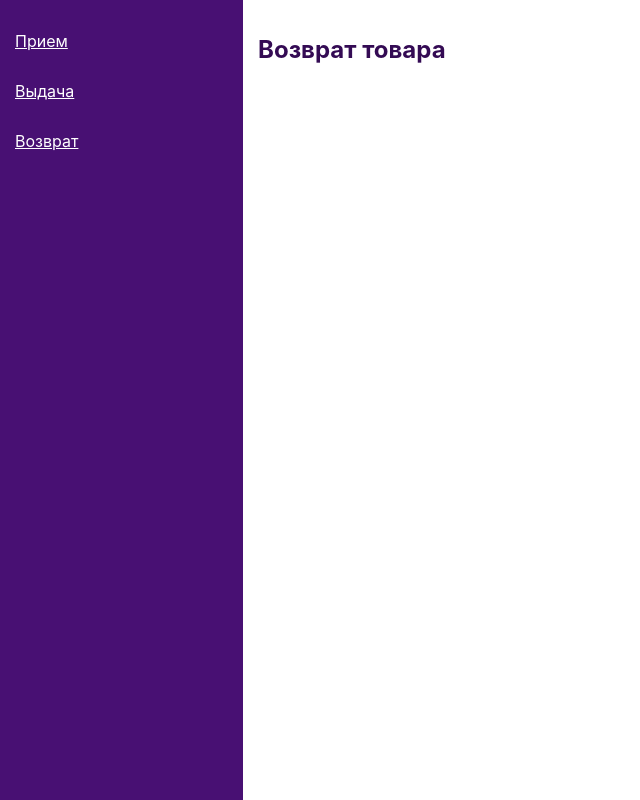
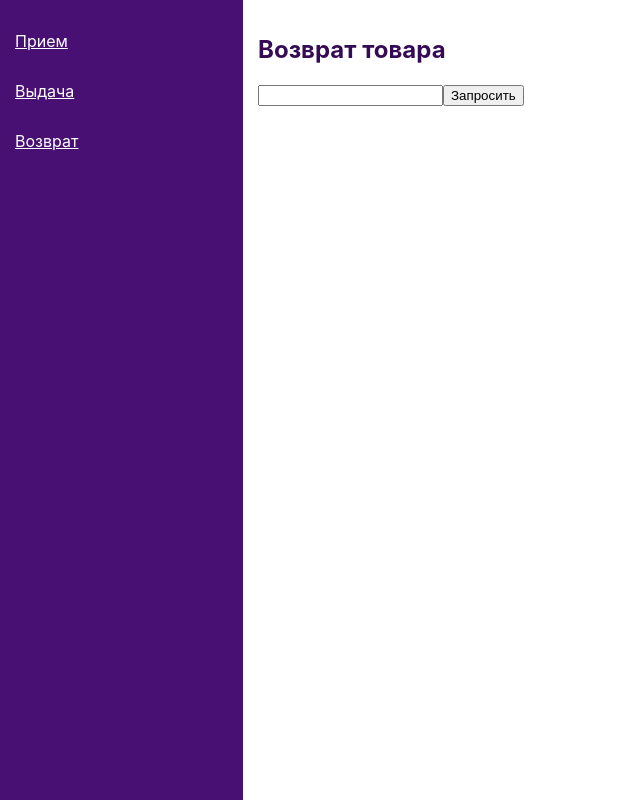
Before and after one commit to paravozz/mai_hakaton_frontend, a React (Create React App) app: page /return in a window 1280 px wide. Shown: the whole page, without its empty margins (0-640 px from the left). Built offline with nearby package versions, Linux system fonts and the light colour scheme.

Commit message:
мок - возврат товара (нужно уточнить данные)

```diff
--- a/src/common/api.ts
+++ b/src/common/api.ts
@@ -145,6 +145,18 @@ class Api {
       return deliveryData;
     });
   }
+
+  static postReturn = (deliveryId: number, returnedItems: any) => {
+    return delay(1000).then(() => {
+      const delivery = Object.values(deliveries).find(d => d.id === deliveryId);
+
+      if (delivery) {
+        return { ...delivery, returnedItems };
+      }
+
+      return returnedItems;
+    });
+  }
 }
 
 
--- a/src/components/Delivery.tsx
+++ b/src/components/Delivery.tsx
@@ -37,7 +37,7 @@ const Delivery: React.FunctionComponent<IDeliveryProps> = ({ delivery, onDeliver
 
       <div className="delivery-data">
         <div className="delivery-items-list">
-          <h3>Товары:<br /><small>Отметьте товары, которые забрал получатель</small></h3>
+          <h3>Товары:<br /><small>Отметьте обработанные товары</small></h3>
           {delivery.items.map(item => (
             <div className="delivery-item" key={item.id}>
               <span>
--- a/src/containers/ItemReturn.tsx
+++ b/src/containers/ItemReturn.tsx
@@ -1,9 +1,81 @@
 import * as React from 'react';
+import { IDelivery } from '../common/types';
+import Api from '../common/api';
+import Delivery from '../components/Delivery';
 
 const ItemReturn = () => {
+  const [userCode, setUserCode] = React.useState('');
+  const [currentDelivery, setCurrentDelivery] = React.useState<IDelivery | null>(null);
+
+  const [isFetching, setIsFetching] = React.useState(false);
+
+  const [isSuccessfullyProcessed, setIsSuccessfullyProcessed] = React.useState(false);
+  const [error, setError] = React.useState<string | null>(null);
+
+  const getCurrentDelivery = () => {
+    setIsFetching(true);
+    setError(null);
+
+    Api.getDelivery(userCode)
+      .then(delivery => setCurrentDelivery(delivery))
+      .catch(err => setError(err.message))
+      .finally(() => { setIsFetching(false); });
+  };
+
+  const processCurrentDelivery = (itemIds: number[]) => {
+    setIsFetching(true);
+
+    Api.postReturn(currentDelivery!.id, itemIds)
+      .then((returnedDelivery) => {
+        setIsFetching(false);
+        setIsSuccessfullyProcessed(true);
+        console.log('Возврат произведен', returnedDelivery);
+        setTimeout(() => {
+          setIsSuccessfullyProcessed(false);
+          setUserCode('');
+          setCurrentDelivery(null);
+        }, 3000);
+      });
+  };
+
   return (
     <div className="page">
       <h2>Возврат товара</h2>
+
+      <div className="item-issue-form">
+        <input
+          disabled={isFetching}
+          type="text"
+          value={userCode}
+          onChange={e => setUserCode(e.currentTarget.value)}
+        />
+        <button
+          disabled={isFetching}
+          type="button"
+          onClick={getCurrentDelivery}
+        >
+          Запросить
+        </button>
+      </div>
+
+      {error ? <span className="error">{error}</span> : ''}
+
+      {isFetching ? 'Загрузка...' : ''}
+
+      {
+        currentDelivery
+          ? (
+            <Delivery
+              delivery={currentDelivery}
+              onDeliveryReceived={processCurrentDelivery}
+            />
+          ) : ''
+      }
+      {
+        isSuccessfullyProcessed
+          ? <h3>Отлично, спасибо!</h3>
+          : ''
+      }
     </div>
   );
 };
```
